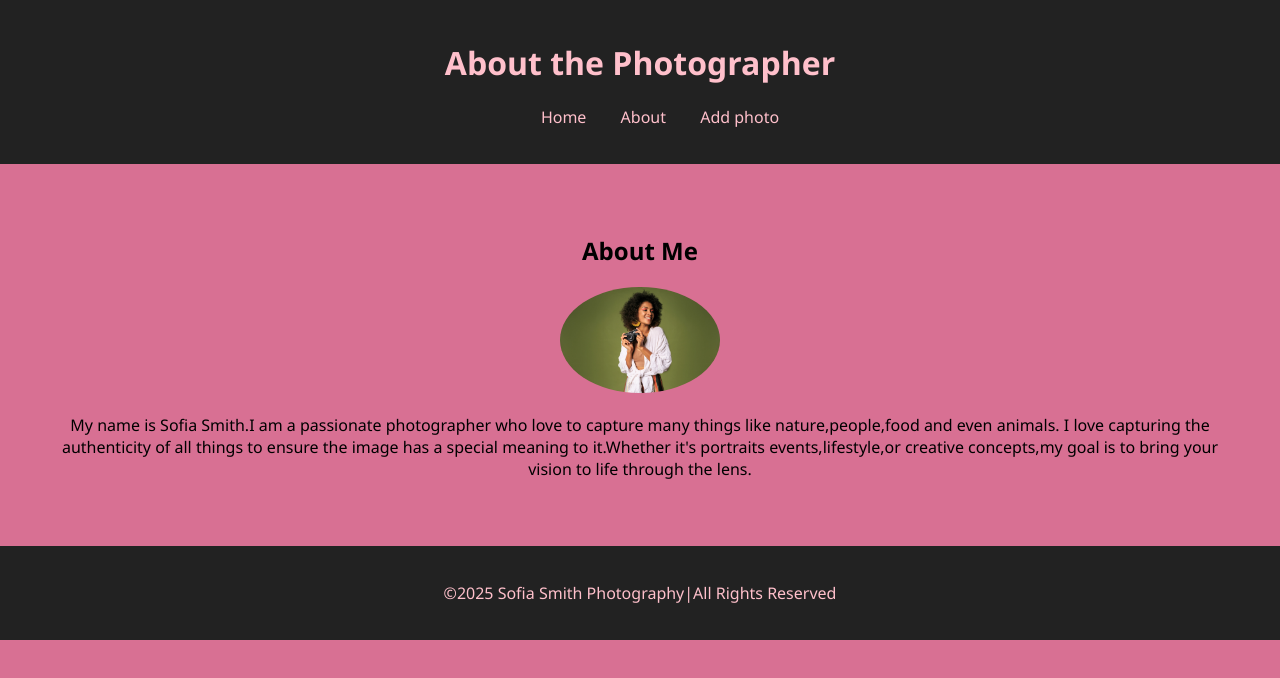
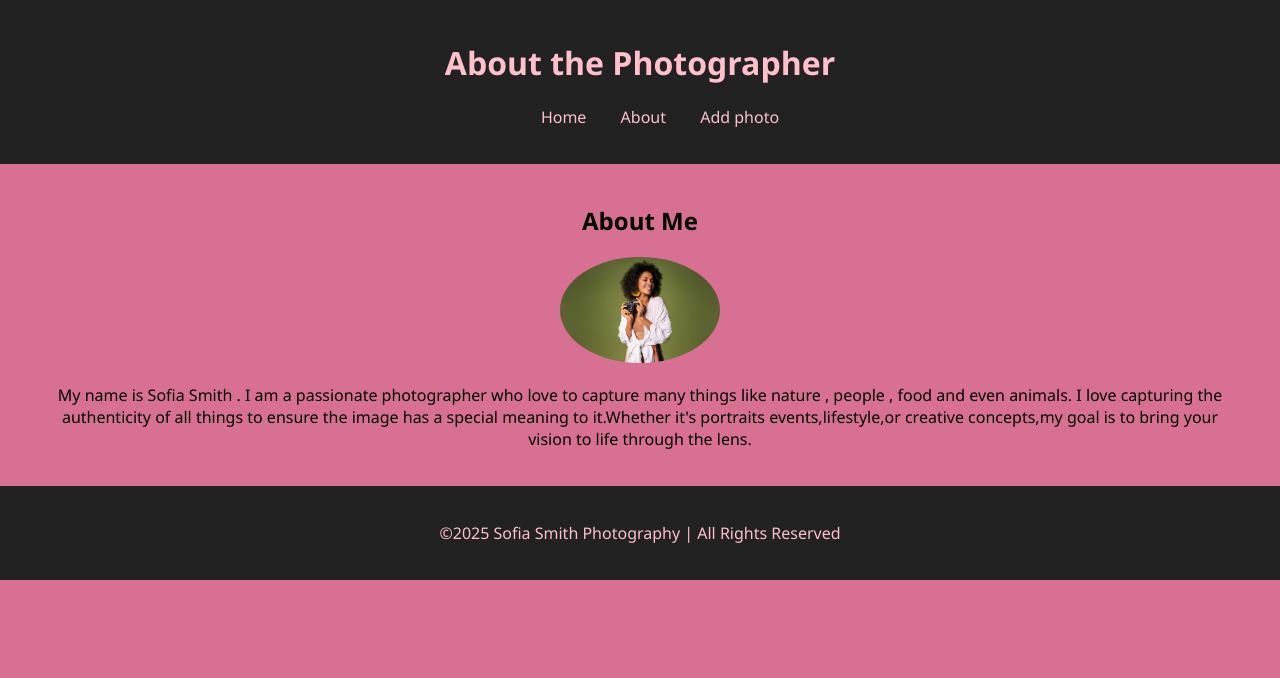
Before and after one commit to PrudenceKabwi/photography_website, a plain HTML site: page about.html in a window 1280 px wide. Drawn offline with Linux system fonts and the light colour scheme.

Commit message:
html and css updatea

```diff
--- a/about.html
+++ b/about.html
@@ -19,11 +19,11 @@
     </header>
     <main>
         <section class="about-section">
-        <h1>About Me</h1>
+        <h2>About Me</h2>
         <img src="1989.jpg" alt="Photographer" class="profile-img" />
-            <p>My name is Sofia Smith.I am
-                a passionate photographer who love to capture
-                many things like nature,people,food and even animals.
+            <p>My name is Sofia Smith . I am
+                a  passionate photographer who love to capture
+                many things like nature , people , food  and even animals.
                 I love capturing the authenticity of all things to ensure the
                 image has a special meaning to it.Whether it's portraits
                 events,lifestyle,or creative concepts,my goal is to bring your
@@ -32,7 +32,7 @@
     </main>
 
     <footer>
-        <p>&copy;2025 Sofia Smith Photography|All Rights Reserved</p>
+        <p>&copy;2025 Sofia Smith Photography | All Rights Reserved</p>
     </footer>
 </body>
 </html>
--- a/style.css
+++ b/style.css
@@ -21,7 +21,7 @@ body {
   main {
     max-width: 1200px;
     margin: auto;
-    padding: 50px;
+    padding: 20px;
   }
 
   .gallery img {
@@ -34,6 +34,7 @@ body {
     display: flex;
     flex-wrap: wrap;
     justify-content: center;
+    column-gap: 30px;
   }
 
 
```
Also changed, not shown: 1173.jpg (added), 23755.jpg (added), 3440.jpg (added), 5940.jpg (added).
